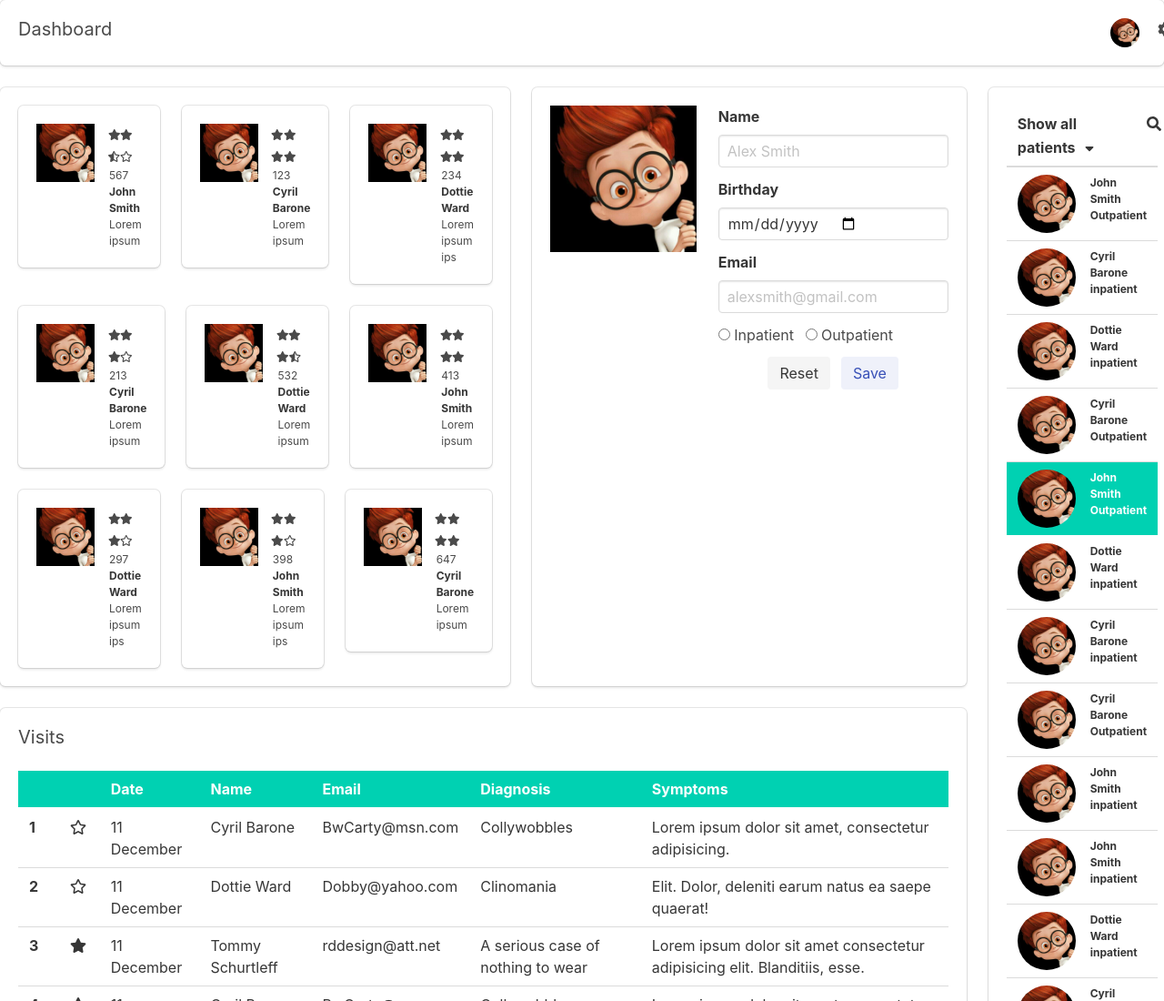
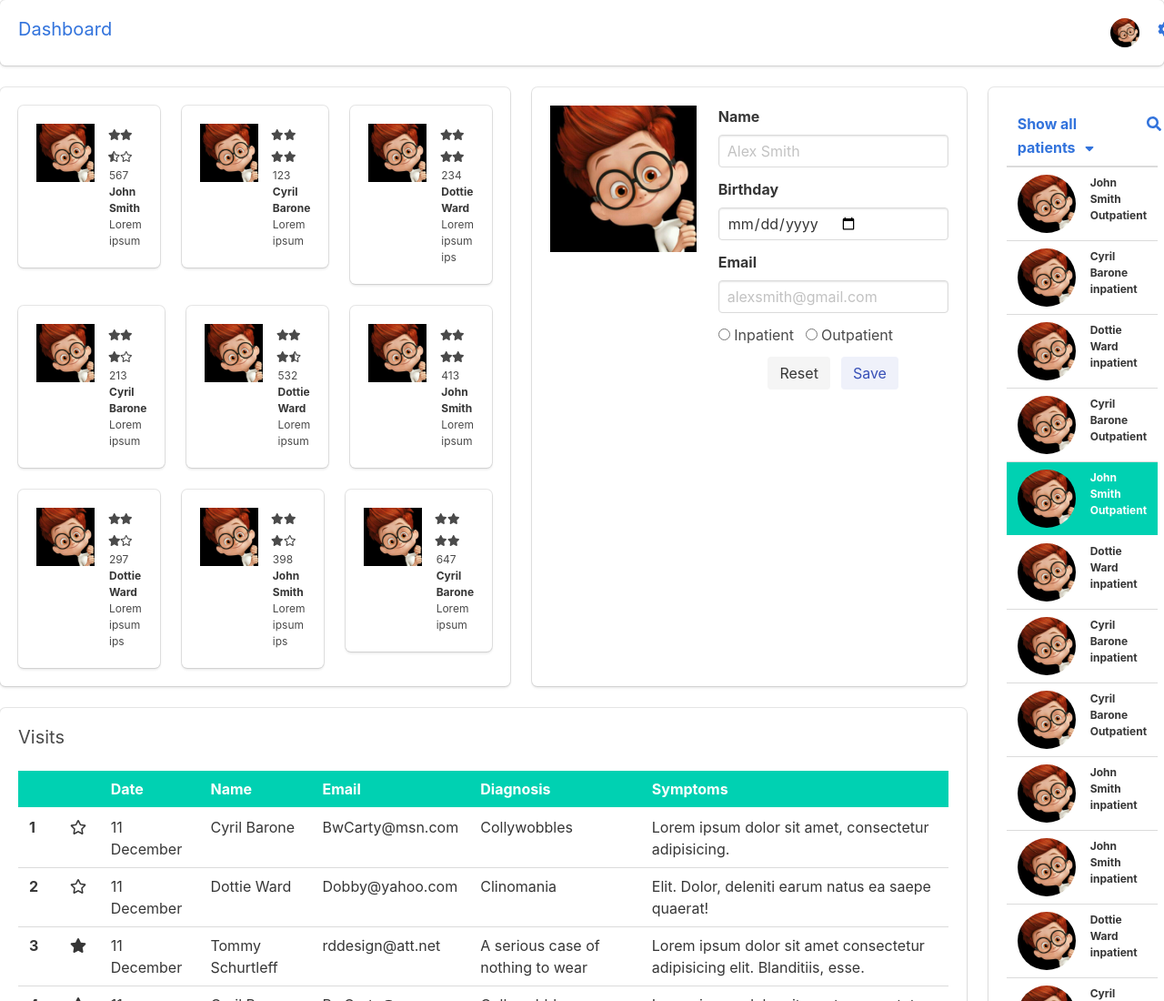
Before and after one commit to Larskerstens/frameworkBulma, a website: page index.html in a window 1280 px wide. Shown: the top 1100 px of the page at 91% size. Drawn offline with nearby package versions, Linux system fonts and the light colour scheme.

Commit message:
all clear

```diff
--- a/index.html
+++ b/index.html
@@ -14,20 +14,12 @@
       <script src = "https://use.fontawesome.com/releases/v5.1.0/js/all.js"></script>
   </head>
   <body>
-
-
-
-
-
-
-
-
     <div class="tile is-ancestor">  <!-- top -->
       <div class="tile is-parent">
         <article class="tile is-child box">
           <div class="columns">
             <div class="column  is-one-fifth">
-              <p class="subtitle"> Dashboard</p>
+                <p class="subtitle">  <a href="#">Dashboard</a></p>
             </div>
             <div class="column  is-1 is-offset-9">
               <article class="media">
@@ -39,7 +31,7 @@
                 </figure>
                 <div class="media-left">
                   <span class="icon">
-                    <i class="fas fa-cog"></i>
+                    <a href="#"><i class="fas fa-cog"></i></a>
                   </span>
                 </div>
               </article>
@@ -48,16 +40,8 @@
       </div>
     </div> <!-- top -->
 
-
-
-
-
-    <div class="tile is-ancestor">
-
+    <div class="tile is-ancestor"> <!-- Alles buiten top -->
       <div class="tile is-vertical is-10"> <!-- grote blok -->
-
-
-
 
         <div class="tile"> <!-- grote blok 2blokken samen -->
           <div class="tile is-parent"> <!-- grote blok links -->
@@ -148,9 +132,7 @@
                         </p>
                       </div>
                     </div>
-
                   </article>
-
                 </div>
               </div>
               <div class="columns">
@@ -236,9 +218,7 @@
                         </p>
                       </div>
                     </div>
-
                   </article>
-
                 </div>
               </div>
               <div class="columns">
@@ -324,14 +304,10 @@
                         </p>
                       </div>
                     </div>
-
                   </article>
-
                 </div>
               </div>
-
           </div> <!-- grote blok links -->
-
 
           <div class="tile is-parent"> <!-- grote blok rechts -->
             <article class="tile is-child box">
@@ -348,14 +324,12 @@
                       <input class="input" type="text" placeholder="Alex Smith">
                     </div>
                   </div>
-
                   <div class="field">
                     <label class="label">Birthday</label>
                     <div class="control">
                       <input class="input" type="date" placeholder="" />
                     </div>
                   </div>
-
                   <div class="field">
                     <label class="label">Email</label>
                     <div class="control">
@@ -363,7 +337,6 @@
                     </div>
                   </div>
                   </class>
-
                   <div class="field">
                     <div class="control">
                       <label class="radio">
@@ -376,7 +349,6 @@
                       </label>
                     </div>
                   </div>
-
                   <div class="field is-grouped is-grouped-centered">
                     <div class="control">
                       <button class="button is-light is-fullwidth">  Reset </button>
@@ -385,16 +357,11 @@
                       <button class="button is-fullwidth is-link is-light">  Save </button>
                     </div>
                   </div>
-
                 </div>
               </div>
             </article>
           </div> <!-- grote blok rechts -->
         </div><!-- grote blok 2blokken samen -->
-
-
-
-
 
         <div class="tile is-parent"> <!-- grote blok onder -->
           <article class="tile is-child box">
@@ -413,7 +380,6 @@
                   </tr>
                 </thead>
                 <tbody>
-
                   <tr>
                     <th>1</th>
                     <td><span class="icon">
@@ -540,15 +506,7 @@
             </div>
           </article>
         </div> <!-- grote blok onder -->
-
-
-
       </div> <!-- grote blok -->
-
-
-
-
-
 
       <div class="tile is-parent"> <!-- rechtse blok -->
         <article class="tile is-12 is-vertical box">
@@ -558,15 +516,15 @@
                 <th>
                   <div class="columns">
                     <div class="column is-10">
-                      Show all patients
+                      <a href="#">Show all patients
                       <span class="icon">
                         <i class="fas fa-sort-down"></i>
-                      </span>
+                      </span></a>
                     </div>
                     <div class="column">
-                      <span class="icon">
+                      <a href="#"><span class="icon">
                         <i class="fas fa-search"></i>
-                      </span>
+                      </span></a>
                     </div>
                   </div>
                 </th>
@@ -815,17 +773,8 @@
               </tr>
             </tbody>
           </table>
-
-
-
-
-
-
         </article>
       </div> <!-- rechtse blok -->
-
-
-    </div>
-
+    </div> <!-- Alles buiten top -->
   </body>
 </html>
```
